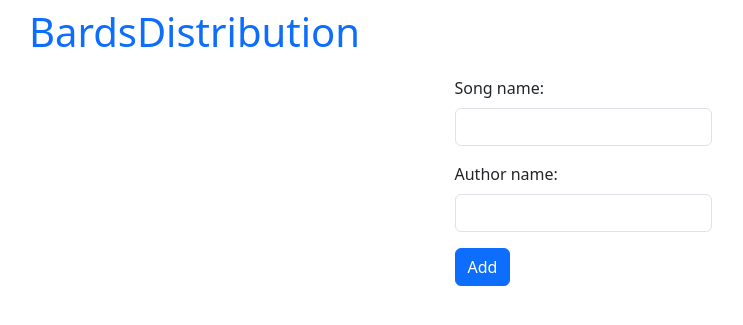
After one commit to nicarpov/bardsDistribution, a Flask app: page /add_song in a window 1280 px wide. The commit adds this page. Shown: the top 325 px of the page, without its empty margins (57-800 px from the left). Run offline with Flask 3, Linux system fonts and the light colour scheme; some libraries are stand-ins or nearby versions.

Commit message:
forms and routes added

```diff
--- a/app/forms.py
+++ b/app/forms.py
@@ -4,7 +4,7 @@ from wtforms import StringField, PasswordField, BooleanField, SubmitField
 from wtforms.validators import DataRequired, EqualTo, Email, ValidationError
 import sqlalchemy as sa
 from app import db
-from app.models import User
+from app.models import User, Song
 
 
 class LoginForm(FlaskForm):
@@ -30,3 +30,16 @@ class RegisterForm(FlaskForm):
         user = db.session.scalar(sa.select(User).where(User.username == username.data))
         if user is not None:
             raise ValidationError("Please enter different username")
+
+
+class AddSong(FlaskForm):
+    name = StringField("Song name:", validators=[DataRequired()])
+    author = StringField("Author name:", validators=[DataRequired()])
+    submit = SubmitField("Add")
+
+    def validate_name(self, name):
+        name = db.session.scalar(sa.select(Song).where(Song.name == name.data))
+        author = db.session.scalar(sa.select(Song).where(Song.author == self.author.data))
+
+        if name is not None and author is not None:
+            raise ValidationError("Song already exists. Add another song")
--- a/app/models.py
+++ b/app/models.py
@@ -26,13 +26,16 @@ class User(UserMixin, db.Model):
         'Song', secondary=song_to_learn,
         primaryjoin=(song_to_learn.c.user_id == id),
         secondaryjoin=(song_to_learn.c.song_id == id),
-        backref=db.backref('songs', lazy='dynamic'), lazy='dynamic')
+        backref=db.backref('users_learnt', lazy='dynamic'), lazy='dynamic')
 
     def set_password(self, password):
         self.password_hash = generate_password_hash(password)
 
     def check_password(self, password):
         return check_password_hash(self.password_hash, password)
+
+    def add_song(self, song):
+        self.songs_learning.append(song)
 
     def __repr__(self):
         return '<User {}>'.format(self.username)
--- a/app/routes.py
+++ b/app/routes.py
@@ -1,7 +1,7 @@
 from app import app, db
 from flask import render_template, flash, redirect, url_for, request
-from app.forms import LoginForm, RegisterForm
-from app.models import User
+from app.forms import LoginForm, RegisterForm, AddSong
+from app.models import User, Song
 from flask_login import current_user, login_user, logout_user, login_required
 import sqlalchemy as sa
 from urllib.parse import urlsplit
@@ -58,3 +58,23 @@ def signin():
 def logout():
     logout_user()
     return redirect(url_for('index'))
+
+
+@app.route('/profile')
+def profile():
+    user = current_user
+    return render_template('profile.html', user=user, title='User Profile')
+
+
+@app.route('/add_song', methods=["GET","POST"])
+def add_song():
+    form = AddSong()
+
+    if form.validate_on_submit():
+        song = Song(name=form.name.data, author=form.author.data)
+        db.session.add(song)
+        db.session.commit()
+        current_user.add_song(song)
+        return redirect(url_for('profile'))
+
+    return render_template('add_song.html', form=form)
--- /dev/null
+++ b/app/templates/add_song.html
@@ -0,0 +1,7 @@
+{%  extends 'base.html' %}
+{% from 'bootstrap5/form.html' import render_form %}
+{% block app_content %}
+    <div class="d-flex justify-content-center">
+        {{ render_form(form) }}
+    </div>
+{% endblock %}
--- a/app/templates/base.html
+++ b/app/templates/base.html
@@ -11,7 +11,7 @@
         {% if title %}
            <title> BardsDistribution - {{ title }}</title>
         {%  else %}
-            {{ 'Welcome to BardsDistribution' }}
+            <title> {{ 'Welcome to BardsDistribution' }}</title>
         {% endif %}
         {% endblock %}
     {% endblock %}
```
Also changed, not shown: app/templates/profile.html (added, +14 -0 lines), migrations/versions/9c094a68d2df_.py (added, +48 -0 lines).
